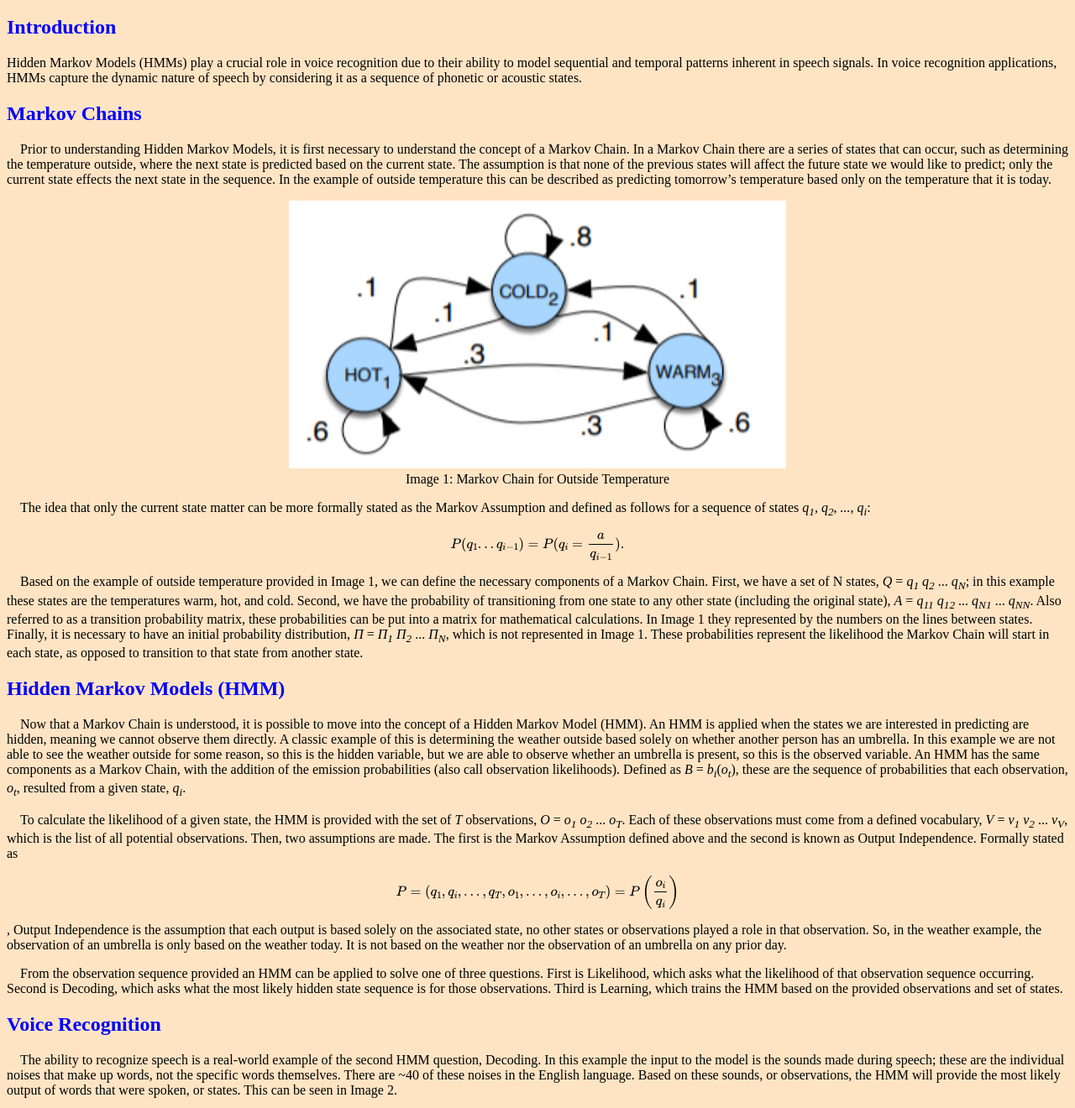
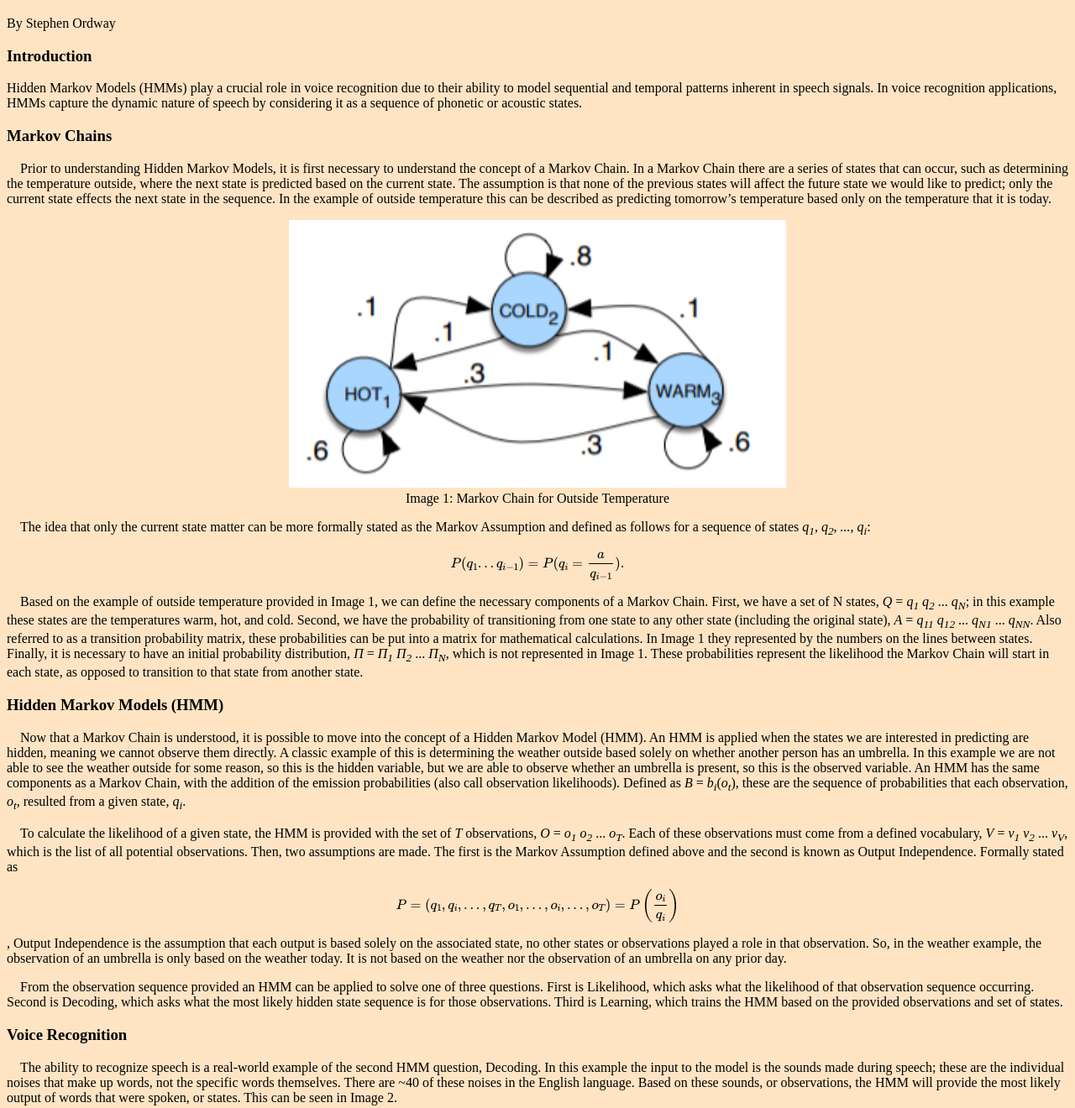
Before and after one commit to FormalProcess3909/html-portfolio, a plain HTML site: page public/hmm_voice_recog.html in a window 1280 px wide. Shown: the part 61-1381 px from the top of the page at 84% size. Drawn offline with nearby package versions, Linux system fonts and the light colour scheme.

Commit message:
Added Name

```diff
--- a/public/hmm_voice_recog.html
+++ b/public/hmm_voice_recog.html
@@ -26,7 +26,8 @@
     <h1 style="text-align: center">
       Hidden Markov Models for Voice Recognition
     </h1>
-    <h2>Introduction</h2>
+    By Stephen Ordway
+    <h3>Introduction</h3>
     <p>
       Hidden Markov Models (HMMs) play a crucial role in voice recognition due
       to their ability to model sequential and temporal patterns inherent in
@@ -34,7 +35,7 @@
       dynamic nature of speech by considering it as a sequence of phonetic or
       acoustic states.
     </p>
-    <h2>Markov Chains</h2>
+    <h3>Markov Chains</h3>
     <p>
       &emsp;Prior to understanding Hidden Markov Models, it is first necessary
       to understand the concept of a Markov Chain. In a Markov Chain there are a
@@ -85,7 +86,7 @@
       likelihood the Markov Chain will start in each state, as opposed to
       transition to that state from another state.
     </p>
-    <h2>Hidden Markov Models (HMM)</h2>
+    <h3>Hidden Markov Models (HMM)</h3>
     <p>
       &emsp;Now that a Markov Chain is understood, it is possible to move into
       the concept of a Hidden Markov Model (HMM). An HMM is applied when the
@@ -130,7 +131,7 @@
       observations. Third is Learning, which trains the HMM based on the
       provided observations and set of states.
     </p>
-    <h2>Voice Recognition</h2>
+    <h3>Voice Recognition</h3>
     <p>
       &emsp;The ability to recognize speech is a real-world example of the
       second HMM question, Decoding. In this example the input to the model is
@@ -159,7 +160,7 @@
       observation. This is done recursively until the most likely path is found
       and output.
     </p>
-    <h2>Conclusions and Next Steps</h2>
+    <h3>Conclusions and Next Steps</h3>
     <p>
       &emsp;Through this exercise we have defined a Markov Chain, shown how
       these chains can be applied to create an HMM, and expresses how an HMM is
@@ -173,7 +174,7 @@
       Algorithm is only one example. Additionally, many other applications of
       HMMs exist in the real-world that may be of interest to the reader.
     </p>
-    <h2>Bibliography</h2>
+    <h3>Bibliography</h3>
     <a href="https://web.stanford.edu/~jurafsky/slp3/A.pdf"
       >Hidden Markov Models</a
     ><br />
```
